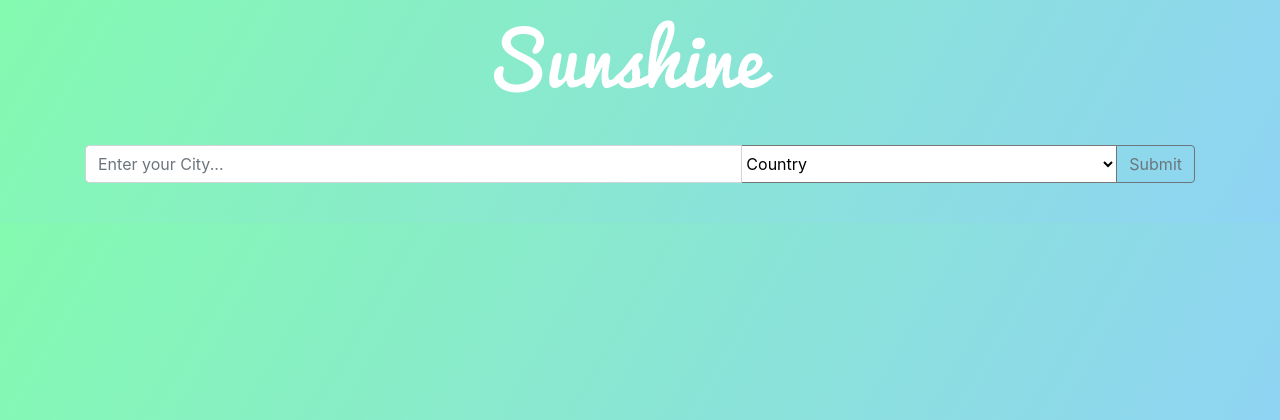
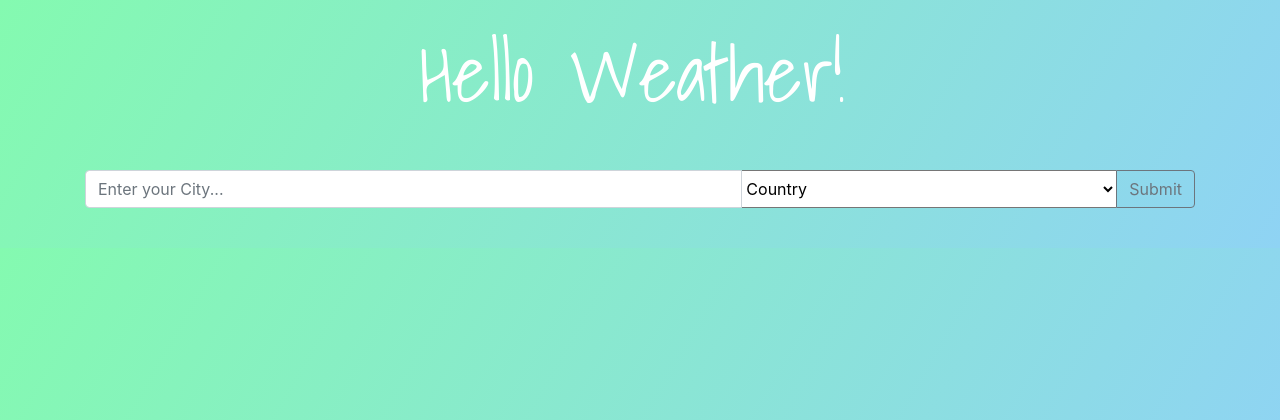
Before and after one commit to kumaraayush67/Hello_Weather, a Django app: page / in a window 1280 px wide. Shown: the top 420 px of the page. Run offline with Django 3.2, Linux system fonts and the light colour scheme; some libraries are stand-ins or nearby versions.

Commit message:
Small Change

```diff
--- a/home/templates/home/base.html
+++ b/home/templates/home/base.html
@@ -12,10 +12,10 @@
 </head>
 <body style="background: linear-gradient(120deg, #84fab0 0%, #8fd3f4 100%);"> {#https://webgradients.com/#}
 <nav class="navbar navbar-expand-lg navbar-light bg-transparent justify-content-center">
-{#        <a class="navbar-brand" href="{% url 'index' %}" style="font-family: 'Shadows Into Light', cursive; font-size: xx-large; color: #fff">Hello Weather!</a>#}
-    <a class="navbar-brand" href="{% url 'index' %}">
-        <img src="{% static 'home/images/ic_logo.png' %}"/>
-    </a>
+        <a class="navbar-brand" href="{% url 'index' %}" style="font-family: 'Shadows Into Light', cursive; font-size: 5rem; color: #fff">Hello Weather!</a>
+{#    <a class="navbar-brand" href="{% url 'index' %}">#}
+{#        <img src="{% static 'home/images/ic_logo.png' %}"/>#}
+{#    </a>#}
 
 </nav>
 <div class="container">
```
Also changed, not shown: home/static/home/images/ic_logo.png (deleted).
